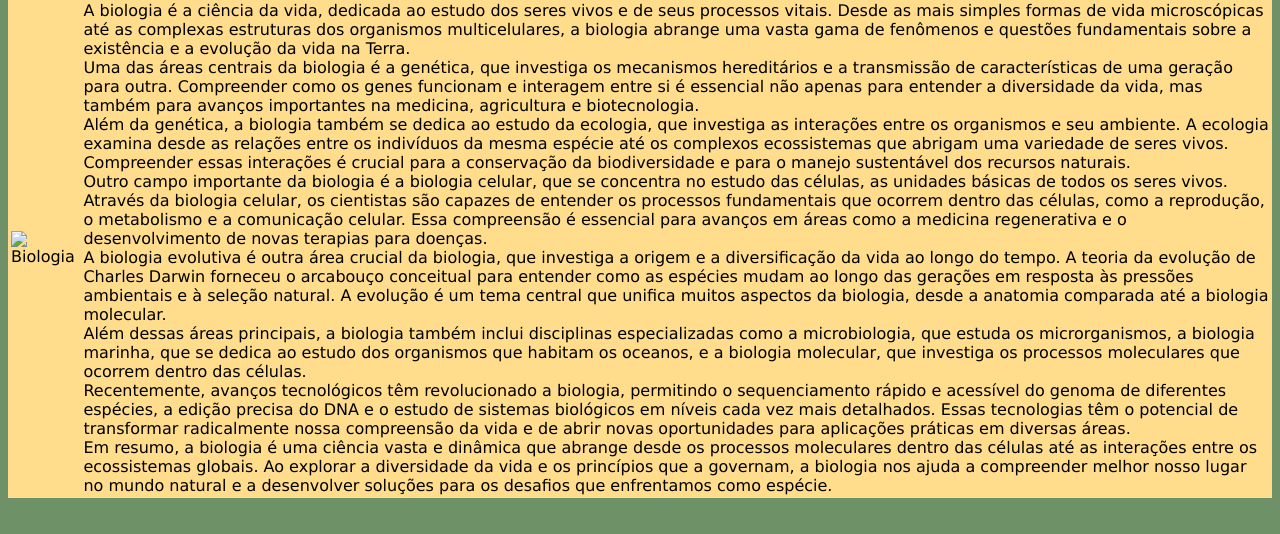
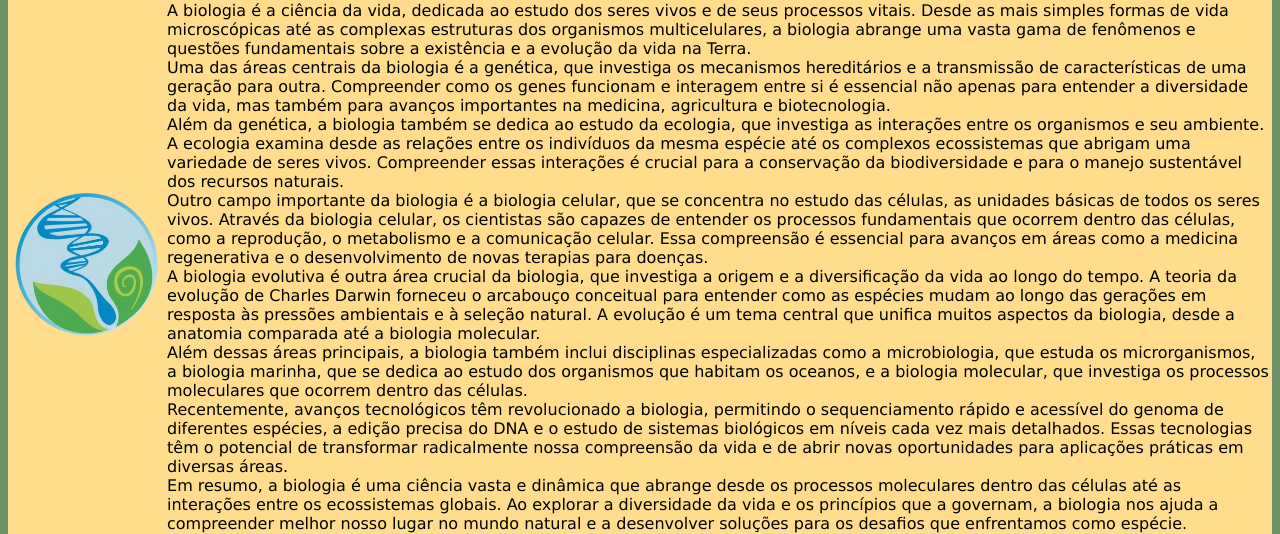
Before and after one commit to MariaBrandao18/Site-Html-CSS, a plain HTML site: page index2.html in a window 1280 px wide. Shown: the part 276-810 px from the top of the page. Drawn offline with Linux system fonts and the light colour scheme.

Commit message:
Update index2.html

```diff
--- a/index2.html
+++ b/index2.html
@@ -31,7 +31,7 @@
             <h2>Biologia</h2>
             <table>
                 <tr>
-            <td> <img src="image/image-removebg-preview.png" alt="Biologia" height="150"> </td>
+            <td> <img src="./image-removebg-preview.png" alt="Biologia" height="150"> </td>
             <td><p>
                 A biologia é a ciência da vida, dedicada ao estudo dos seres vivos e de seus processos vitais. Desde as mais simples formas de vida microscópicas até as complexas estruturas dos organismos multicelulares, a biologia abrange uma vasta gama de fenômenos e questões fundamentais sobre a existência e a evolução da vida na Terra.
 
```
